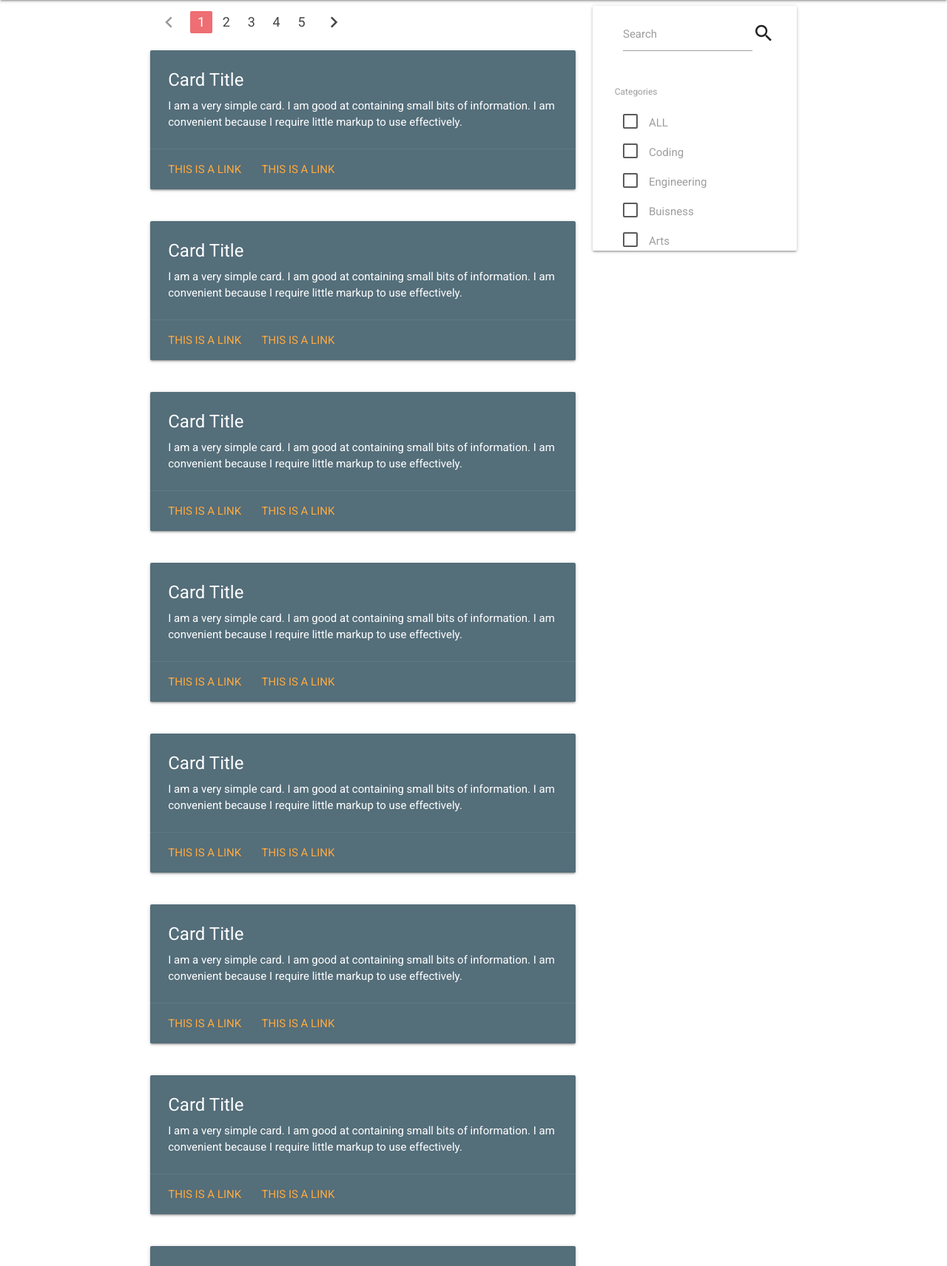
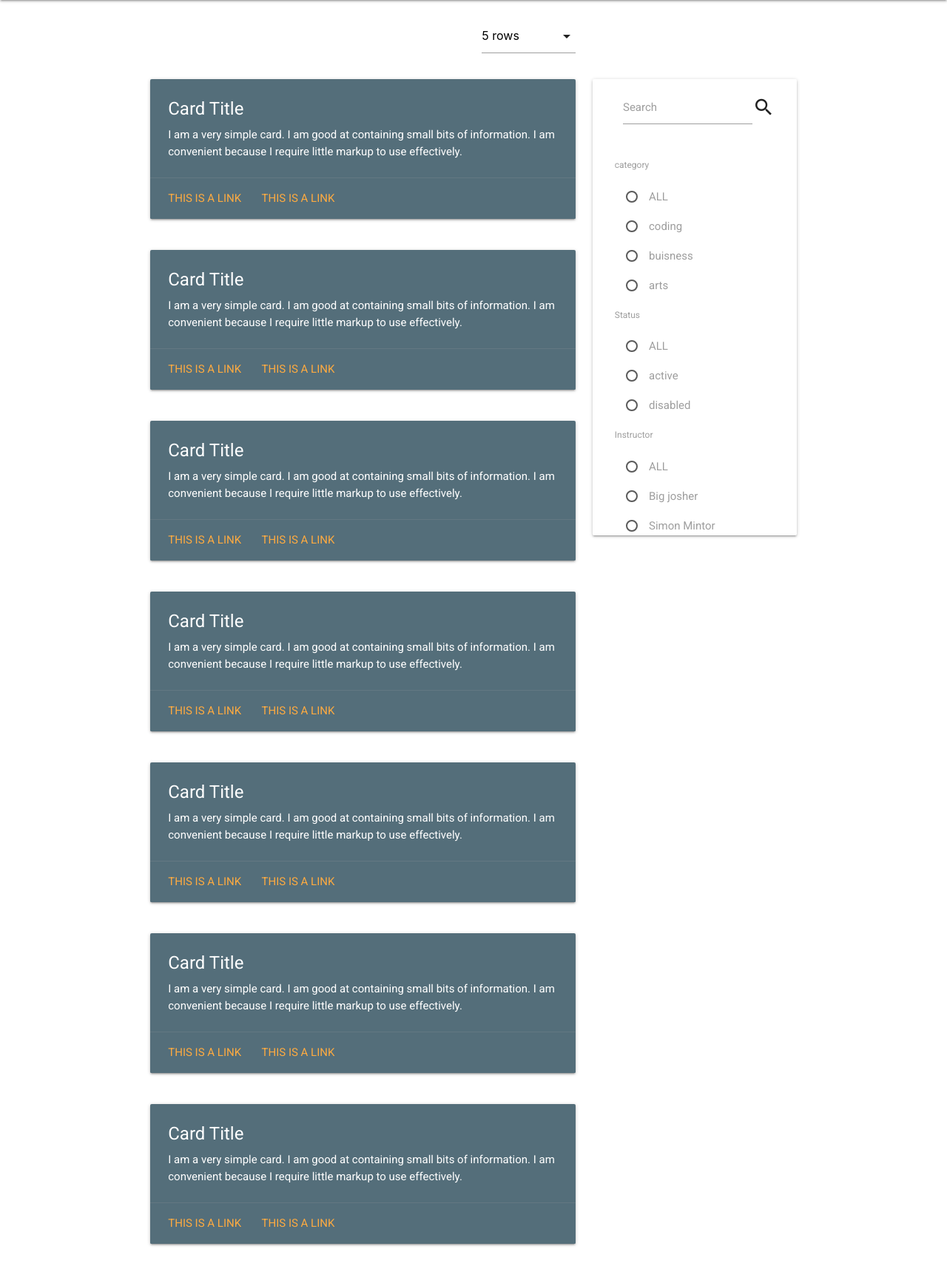
Before and after one commit to Roshno/learnify-new, a Flask app: page /user/courses in a window 1280 px wide. Shown: the part 64-1776 px from the top of the page at 74% size. Run offline with Flask 2, Linux system fonts and the light colour scheme; some libraries are stand-ins or nearby versions.

Commit message:
paging and filter design complete

```diff
--- a/app/templates/user_base.html
+++ b/app/templates/user_base.html
@@ -18,7 +18,9 @@
                 font-family: Roboto;
             }
 
-
+           .container{
+            margin-top: 2% !important;
+           }
 
         </style>
     </head>
@@ -53,6 +55,13 @@
 
 
         <div class="container">
+            <div class="row">
+                <div class ="col s2 offset-s6">
+                    {% block paging_count %}
+
+                    {% endblock %}
+                </div>
+            </div>
             <div class = "row">
                 <div class="col s8 ">
                     <div class="card-content">
@@ -71,10 +80,14 @@
                     </div>
                 </div>
             </div>
+            <div class="row">
+                <div class ="col s8 offset-s4">
+                    {% block paging %}
 
-            <!-- {% block page %}
+                    {% endblock %}
+                </div>
+            </div>
 
-         {% endblock %}    -->
         </div>
 
 
@@ -87,7 +100,10 @@
                 $('.sidenav').sidenav();
             });
 
-
+            document.addEventListener('DOMContentLoaded', function() {
+                var elems = document.querySelectorAll('select');
+                var instances = M.FormSelect.init(elems);
+            });
 
         </script>
       <script src="https://cdnjs.cloudflare.com/ajax/libs/materialize/1.0.0/js/materialize.min.js"></script>
--- a/app/templates/user_filter.html
+++ b/app/templates/user_filter.html
@@ -1,7 +1,7 @@
 {% extends 'user_base.html' %}
 
 {% block filter %}
-
+    {% set filter_1 = {"name":"category","items":["coding","buisness","arts"]} %}
     <form method="get" name="searchBox">
         <div class="row">
             <div class="input-field col s11">
@@ -11,20 +11,60 @@
             </div>
         </div>
         <div class="row">
-            <label>Categories</label>
+            <label>{{filter_1["name"]}}</label>
         </div>
 
         <div>
             <p>
                 <label>
-                    <input type="checkbox" class="filled-in" value= "all"/>
+                    <input type="radio" class="filled-in" value= "all"/>
                     <span>ALL</span>
                 </label>
             </p>
-            {% for item in ['Coding','Engineering','Buisness','Arts'] %}
+            {% for item in filter_1["items"]%}
                 <p>
                     <label>
-                        <input type="checkbox" class="filled-in" name="category" onchange="searchBox.submit()" value= "{{item}}" />
+                        <input type="radio" class="filled-in" name="{{ filter_1['name'] }}" onchange="searchBox.submit()" value= "{{item}}" />
+                        <span>{{ item }}</span>
+                    </label>
+                </p>
+            {% endfor %}
+
+        </div>
+        <div class="row">
+            <label>Status</label>
+        </div>
+        <div>
+            <p>
+                <label>
+                    <input type="radio" class="filled-in" value= "all"/>
+                    <span>ALL</span>
+                </label>
+            </p>
+            {% for item in ['active','disabled'] %}
+                <p>
+                    <label>
+                        <input type="radio" class="filled-in" name="status" onchange="searchBox.submit()" value= "{{item}}" />
+                        <span>{{ item }}</span>
+                    </label>
+                </p>
+            {% endfor %}
+
+        </div>
+        <div class="row">
+            <label>Instructor</label>
+        </div>
+        <div>
+            <p>
+                <label>
+                    <input type="radio" class="filled-in" value= "all"/>
+                    <span>ALL</span>
+                </label>
+            </p>
+            {% for item in ['Big josher','Simon Mintor'] %}
+                <p>
+                    <label>
+                        <input type="radio" class="filled-in" name="instructor" onchange="searchBox.submit()" value= "{{item}}" />
                         <span>{{ item }}</span>
                     </label>
                 </p>
--- a/app/templates/user_general_courses.html
+++ b/app/templates/user_general_courses.html
@@ -1,14 +1,6 @@
-{% extends 'user_filter.html' %}
+{% extends 'user_paging.html' %}
 {% block main %}
-<ul class="pagination">
-  <li class="disabled"><a href="#!"><i class="material-icons">chevron_left</i></a></li>
-  <li class="active"><a href="#!">1</a></li>
-  <li class="waves-effect"><a href="#!">2</a></li>
-  <li class="waves-effect"><a href="#!">3</a></li>
-  <li class="waves-effect"><a href="#!">4</a></li>
-  <li class="waves-effect"><a href="#!">5</a></li>
-  <li class="waves-effect"><a href="#!"><i class="material-icons">chevron_right</i></a></li>
-</ul>
+
 {% for item in range(10) %}
     <div class="row">
         <div class="col s9 m12">
--- /dev/null
+++ b/app/templates/user_paging.html
@@ -0,0 +1,18 @@
+{% extends 'user_filter.html' %}
+
+{% block paging_count %}
+
+<select name = "step_size">
+    <option value="5" default>5 rows</option>
+    <option value="10">10 rows</option>
+    <option value="50">50 rows</option>
+    <option value="100">100 rows</option>
+</select>
+{% endblock %}
+{% block paging %}
+<ul class="pagination">
+    <li class="disabled"><a href="#!"><i class="material-icons">chevron_left</i></a></li>
+    <li class="active  #1a237e indigo darken-4"><a href="#!">1</a></li>
+    <li class="waves-effect"><a href="#!"><i class="material-icons">chevron_right</i></a></li>
+</ul>
+{% endblock %}
```
